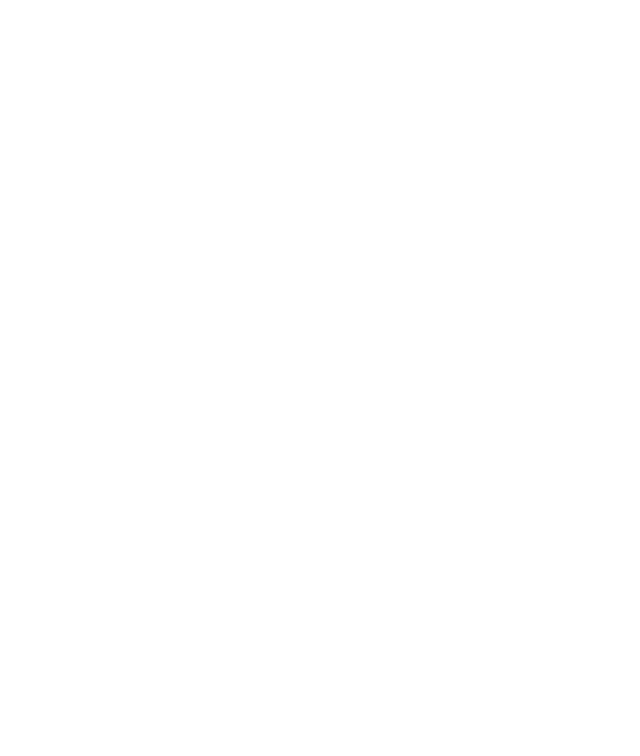
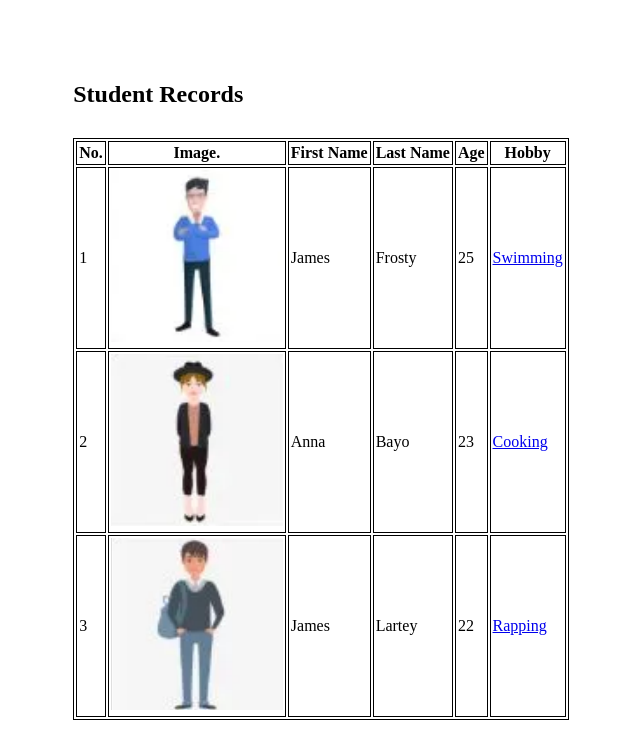
Before and after one commit to NoorTushar/table-task-1, a plain HTML site: page index.html in a window 1280 px wide. Shown: the whole page, without its empty margins (319-959 px from the left). Drawn offline with Linux system fonts and the light colour scheme.

Commit message:
completed

```diff
--- a/index.html
+++ b/index.html
@@ -4,6 +4,48 @@
     <meta charset="UTF-8" />
     <meta name="viewport" content="width=device-width, initial-scale=1.0" />
     <title>Table-Task-1</title>
+    <link rel="stylesheet" href="/styles/style.css" />
   </head>
-  <body></body>
+  <body>
+    <div class="student-records">
+      <h2>Student Records</h2>
+      <table>
+        <thead>
+          <th>No.</th>
+          <th>Image.</th>
+          <th>First Name</th>
+          <th>Last Name</th>
+          <th>Age</th>
+          <th>Hobby</th>
+        </thead>
+
+        <tr>
+          <td>1</td>
+          <td><img src="./images/james.png" alt="" /></td>
+          <td>James</td>
+          <td>Frosty</td>
+          <td>25</td>
+          <td><a href="#">Swimming</a></td>
+        </tr>
+
+        <tr>
+          <td>2</td>
+          <td><img src="./images/anna.png" alt="" /></td>
+          <td>Anna</td>
+          <td>Bayo</td>
+          <td>23</td>
+          <td><a href="#">Cooking</a></td>
+        </tr>
+
+        <tr>
+          <td>3</td>
+          <td><img src="./images/lartey.png" alt="" /></td>
+          <td>James</td>
+          <td>Lartey</td>
+          <td>22</td>
+          <td><a href="#">Rapping</a></td>
+        </tr>
+      </table>
+    </div>
+  </body>
 </html>
--- /dev/null
+++ b/styles/style.css
@@ -0,0 +1,43 @@
+* {
+  margin: 0;
+  padding: 0;
+  box-sizing: border-box;
+}
+
+*::after,
+*::before {
+  box-sizing: border-box;
+}
+
+img {
+  max-width: 100%;
+}
+
+ul {
+  margin: 0;
+  padding: 0;
+}
+
+ul,
+li {
+  list-style: none;
+}
+
+body {
+  display: flex;
+  align-items: center;
+  justify-content: center;
+  height: 100vh;
+}
+.student-records h2 {
+  margin-bottom: 30px;
+}
+table,
+th,
+td {
+  border: 1px solid black;
+}
+th,
+td {
+  padding: 2px;
+}
```
Also changed, not shown: images/anna.png (added), images/james.png (added), images/lartey.png (added), 2 other files.
